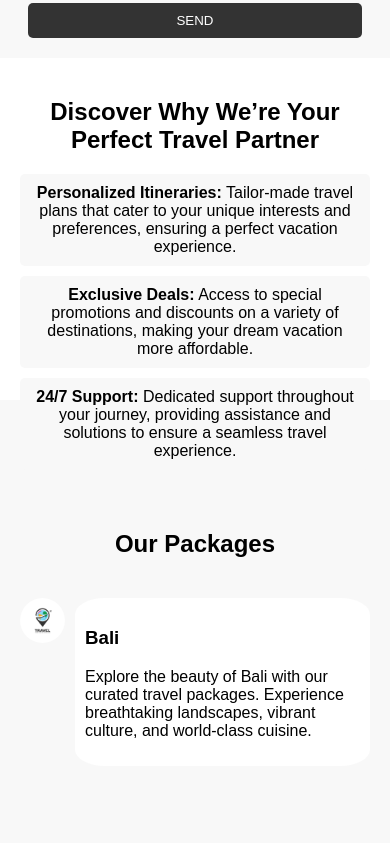
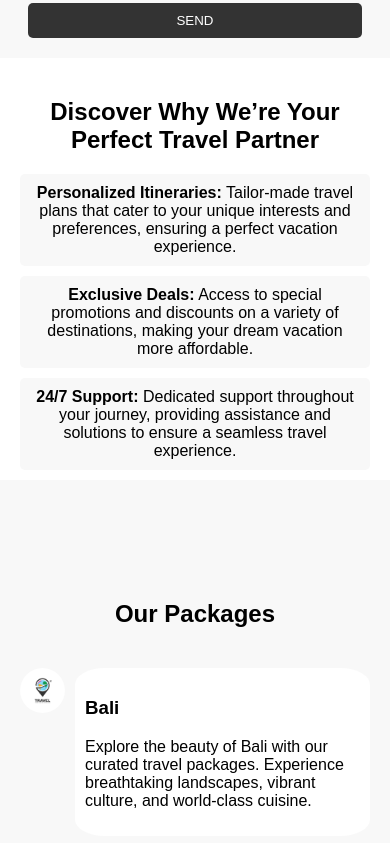
Before and after one commit to RedEye1605/22-jul-24-RedEye1605, a plain HTML site: page index.html in a window 390 px wide. Shown: the part 1147-1990 px from the top of the page. Drawn offline with Linux system fonts and the light colour scheme.

Commit message:
Fixing padding package

```diff
--- a/CSS/style.css
+++ b/CSS/style.css
@@ -27,7 +27,7 @@ nav {
 /* Packages section */
 #package-section {
     padding-top: 100px;
-    margin-top: -100px;
+    margin-top: -20px;
     padding-bottom: 50px;
 }
 
@@ -381,8 +381,6 @@ footer a {
 
     /* Packages section */
     #package-section {
-        padding-top: 110px;
-        margin-top: -100px;
         padding-bottom: 50px;
     }
 }
```
